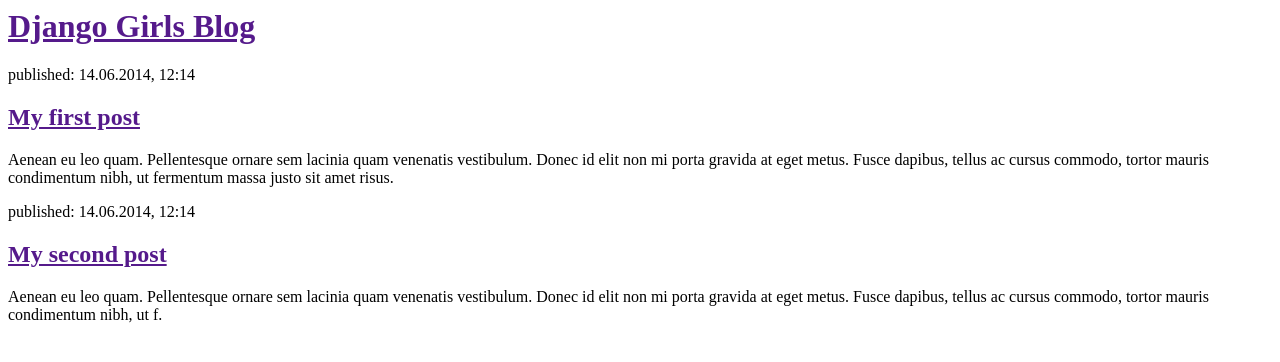
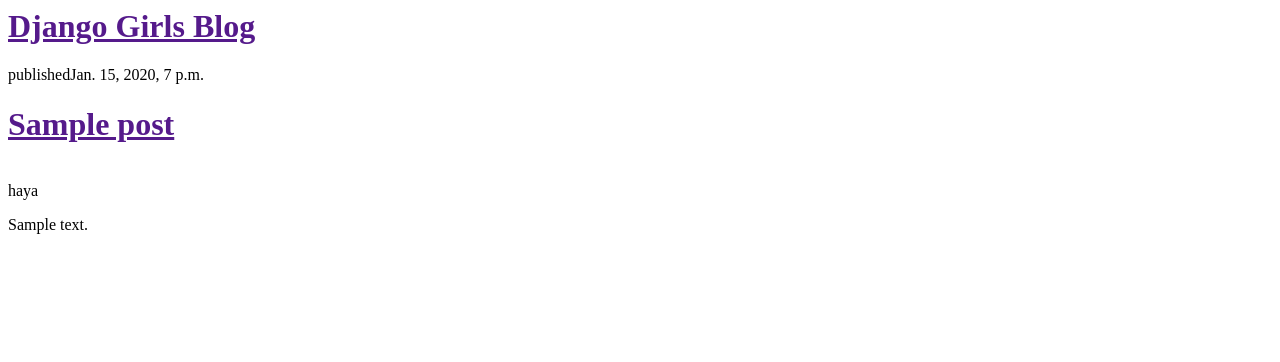
Before and after one commit to zergrage/my-first-blog, a Django app: template templates/blog/post_list.html in a window 1280 px wide. Shown: the top 362 px of the page. Run offline with Django 3.2, Linux system fonts and the light colour scheme; the template is opened without the code that fills it: values that come from a table or form of the project are taken from there, others are empty; tables that the repository leaves empty hold one stand-in row (values such as "Sample post").

Commit message:
modified templates to display posts from database

```diff
--- a/blog/views.py
+++ b/blog/views.py
@@ -1,7 +1,9 @@
 from django.shortcuts import render
-
+from django.utils import timezone
+from .models import Post
 # Create your views here.
 
 
 def post_list(request):
-    return render(request, 'blog/post_list.html', {})
+    posts = Post.objects.filter(published_date__lte=timezone.now()).order_by('published_date')
+    return render(request, 'blog/post_list.html', {'posts': posts})
--- a/templates/blog/post_list.html
+++ b/templates/blog/post_list.html
@@ -7,16 +7,13 @@
                 <h1><a href="">Django Girls Blog</a></h1>
             </div>
 
-            <div>
-                <p>published: 14.06.2014, 12:14</p>
-                <h2><a href="">My first post</a></h2>
-                <p>Aenean eu leo quam. Pellentesque ornare sem lacinia quam venenatis vestibulum. Donec id elit non mi porta gravida at eget metus. Fusce dapibus, tellus ac cursus commodo, tortor mauris condimentum nibh, ut fermentum massa justo sit amet risus.</p>
-            </div>
-
-            <div>
-                <p>published: 14.06.2014, 12:14</p>
-                <h2><a href="">My second post</a></h2>
-                <p>Aenean eu leo quam. Pellentesque ornare sem lacinia quam venenatis vestibulum. Donec id elit non mi porta gravida at eget metus. Fusce dapibus, tellus ac cursus commodo, tortor mauris condimentum nibh, ut f.</p>
-            </div>
+                {% for post in posts %}
+                    <div>
+                    <p>published{{ post.published_date }}</p>
+                    <h1><a href="">{{ post.title }}</a></h1>
+                        <br>haya<br>
+                        <p>{{ post.text|linebreaksbr }}</p>
+                    </div>
+                {% endfor %}
         </body>
     </html>
```
Also changed, not shown: blog/models.py (line endings or trailing spaces).
